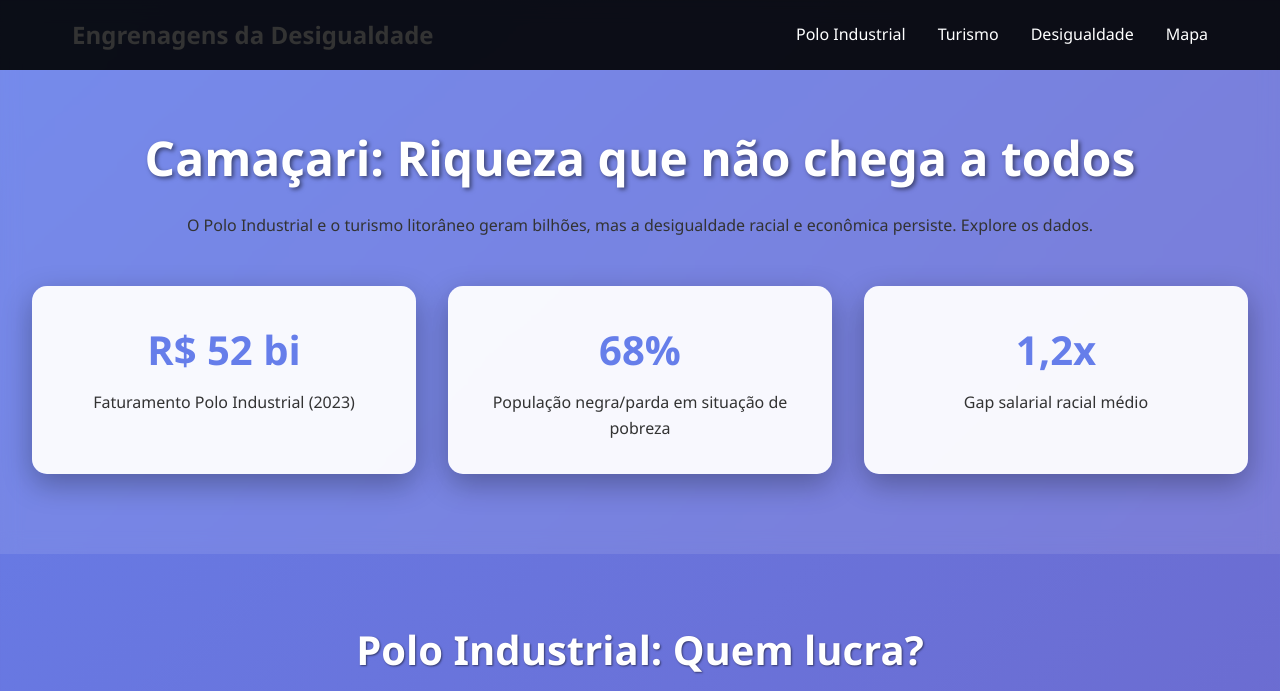
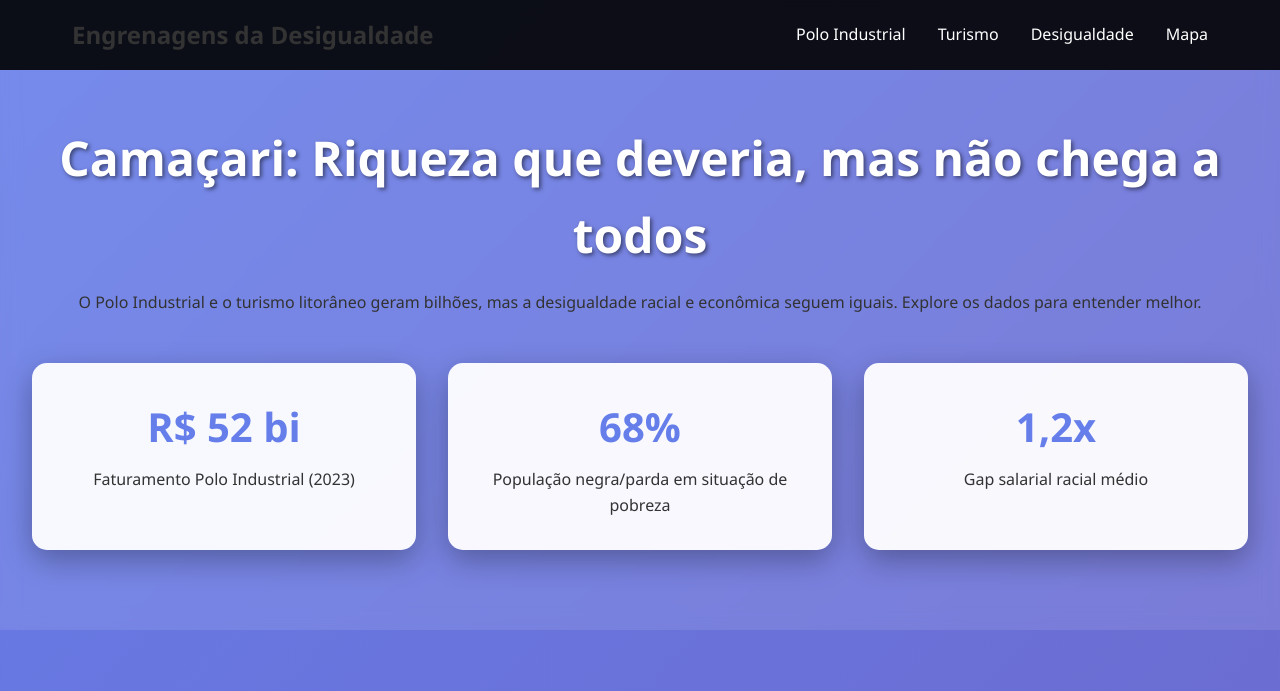
Before and after one commit to genivaldolima90-afk/Desigualdades-Cama-ari, a plain HTML site: page index.html in a window 1280 px wide. Shown: the top 691 px of the page. Drawn offline with nearby package versions, Linux system fonts and the light colour scheme.

Commit message:
Update hero section text for clarity

```diff
--- a/index.html
+++ b/index.html
@@ -28,8 +28,8 @@
         <!-- Hero Section -->
         <section class="hero">
             <div class="hero-content">
-                <h2>Camaçari: Riqueza que não chega a todos</h2>
-                <p>O Polo Industrial e o turismo litorâneo geram bilhões, mas a desigualdade racial e econômica persiste. Explore os dados.</p>
+                <h2>Camaçari: Riqueza que deveria, mas não chega a todos</h2>
+                <p>O Polo Industrial e o turismo litorâneo geram bilhões, mas a desigualdade racial e econômica seguem iguais. Explore os dados para entender melhor.</p>
                 <div class="stats-grid">
                     <div class="stat-card">
                         <h3>R$ 52 bi</h3>
```
